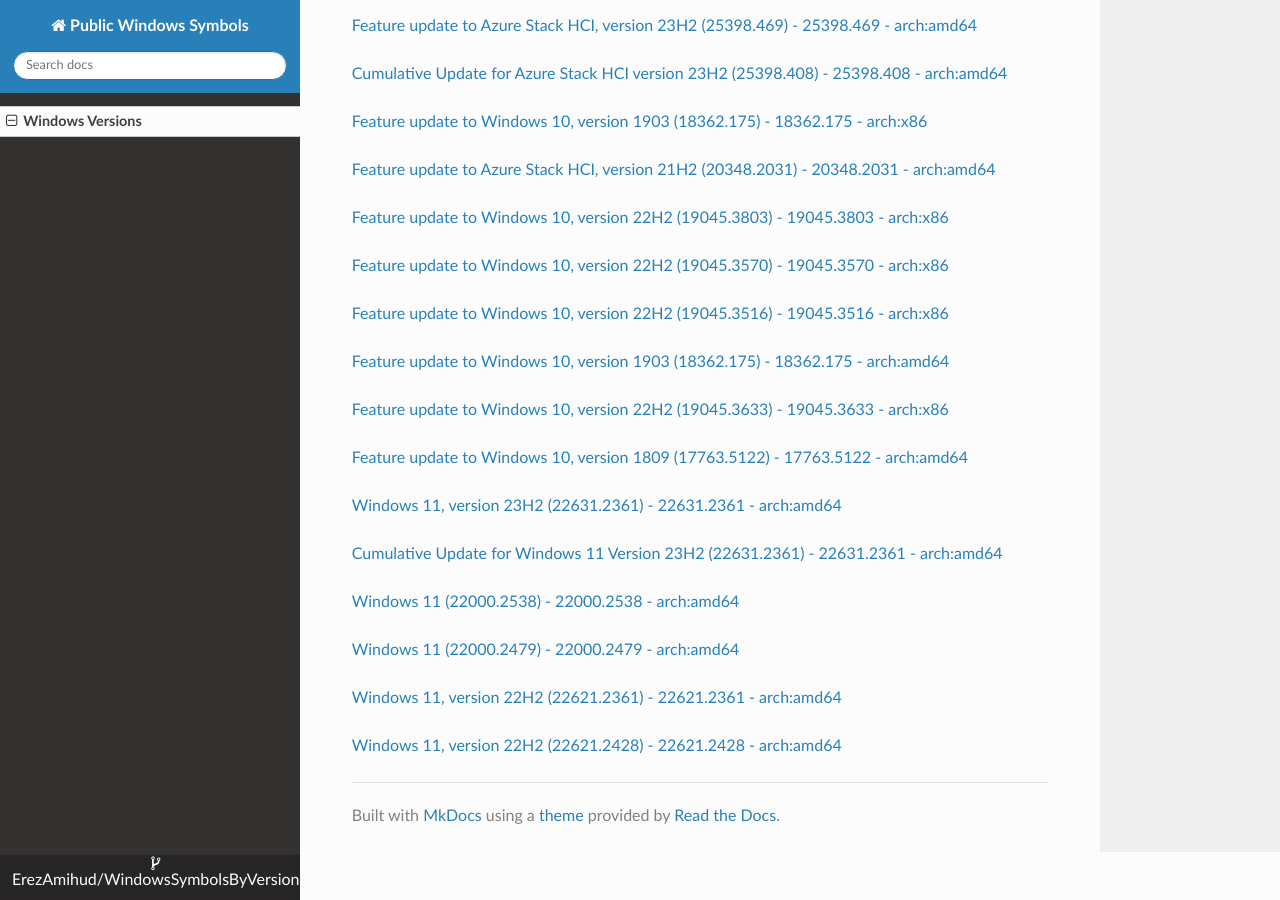
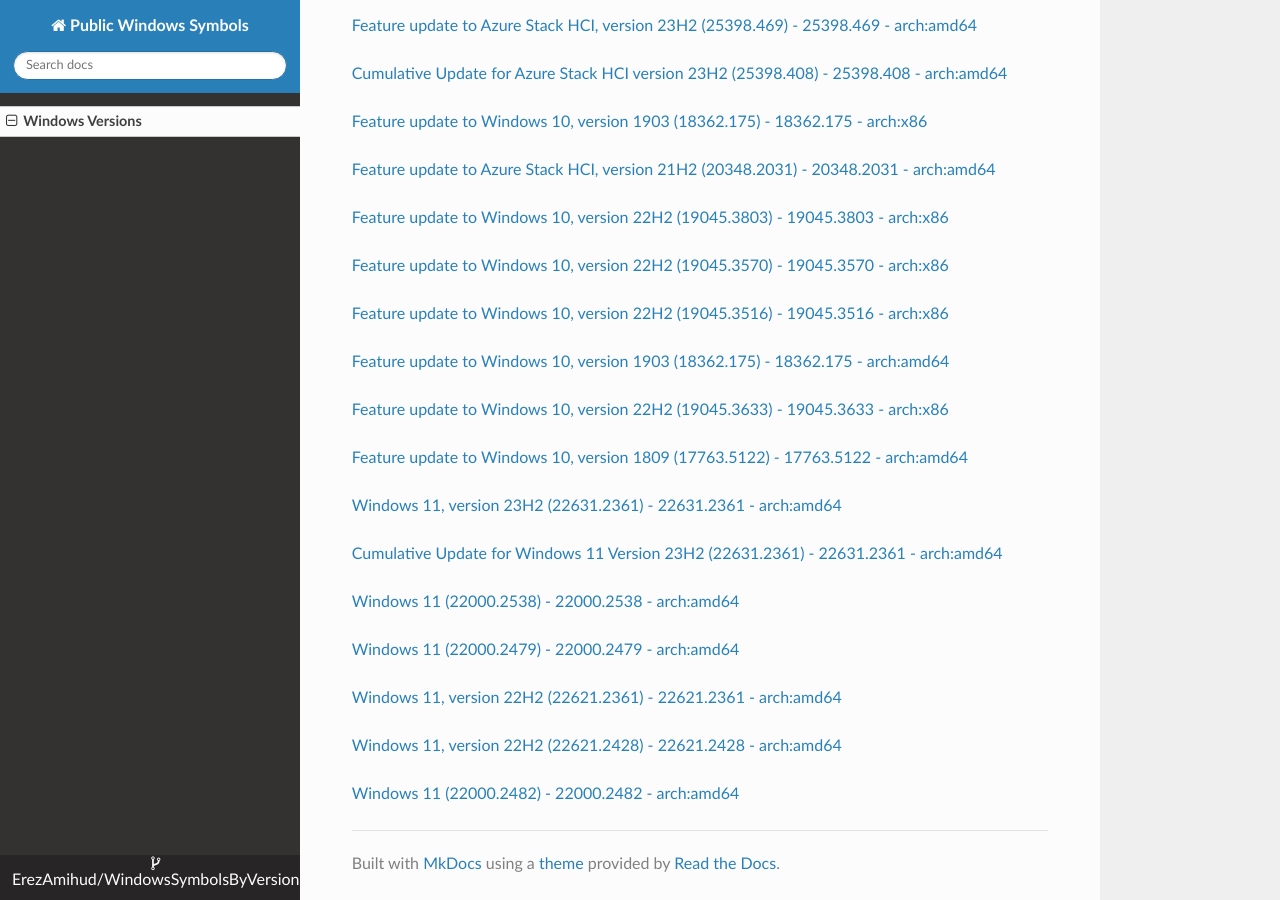
Before and after one commit to ErezAmihud/WindowsSymbolsByVersion, an MkDocs documentation site: the page built from docs/index.md, in a window 1280 px wide and 900 px high, scrolled down 23477 px. Built offline with MkDocs 1.6.1, drawn with Linux system fonts in a browser that asks for light colours; nearby versions of some CDN libraries.

Commit message:
Automated commit, add manifest for c07dd0d5-8f46-403b-8512-d4ec424ecb58

```diff
--- a/docs/index.md
+++ b/docs/index.md
@@ -1324,3 +1324,6 @@
 
 
 [Windows 11, version 22H2 (22621.2428) - 22621.2428 - arch:amd64](https://github.com/ErezAmihud/WindowsSymbolsByVersion/blob/main/manifests/ba57f572-7e76-48f9-92c8-7724bbea018d.manifest)
+
+
+[Windows 11 (22000.2482) - 22000.2482 - arch:amd64](https://github.com/ErezAmihud/WindowsSymbolsByVersion/blob/main/manifests/c07dd0d5-8f46-403b-8512-d4ec424ecb58.manifest)
```
Also changed, not shown: process_builds.json (+1 -1 lines).
